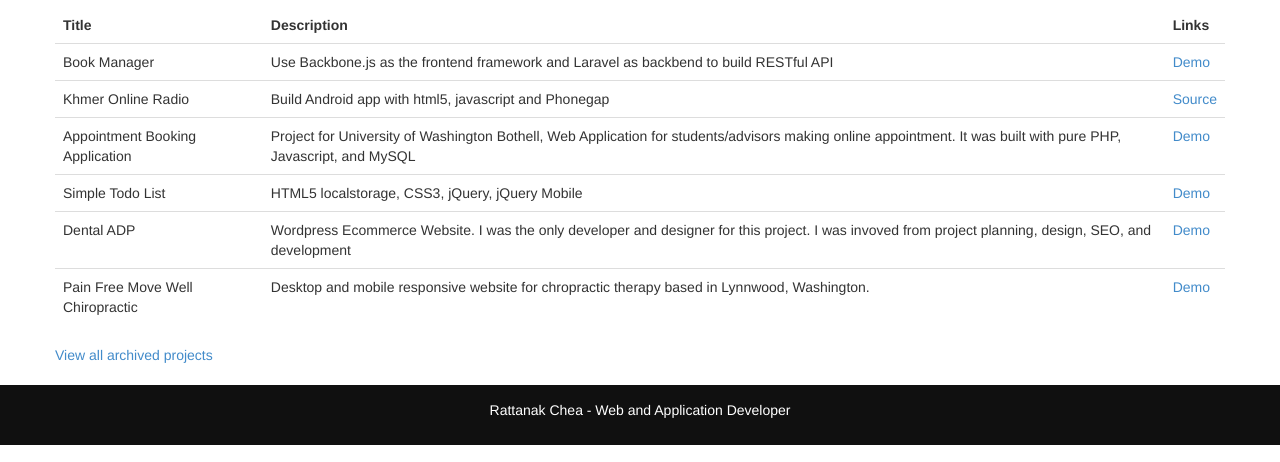
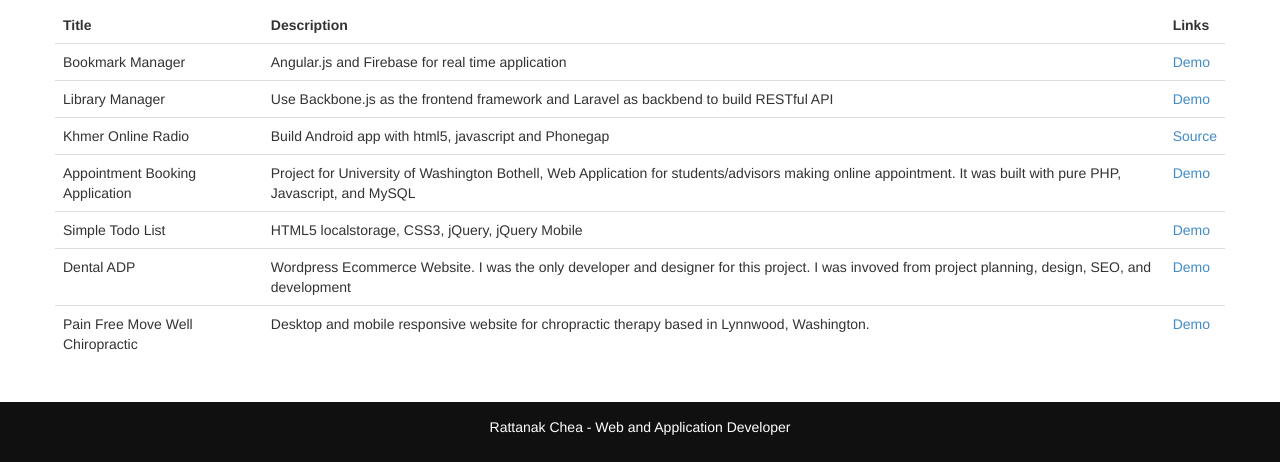
Before and after one commit to rattanakchea/me2014, a plain HTML site: page index.html in a window 1280 px wide. Shown: the part 636-1098 px from the top of the page. Drawn offline with Linux system fonts and the light colour scheme; files that its build step writes are made by us from their sources.

Commit message:
new project, modifies gitignore

```diff
--- a/index.html
+++ b/index.html
@@ -121,11 +121,6 @@
                 </script>
 
             </div>
-
-            <div class="row">
-                <span><a target="new" href="http://www.rattanak.com/projects/">View all archived projects</a></span>
-            </div>
-
         </div> <!--body container end-->
 
         <footer>
@@ -134,9 +129,8 @@
             </center>
         </footer>
 
-
 <!--        <script src="https://ajax.googleapis.com/ajax/libs/jquery/2.1.0/jquery.min.js"></script>-->
-        <script src = "js/vendor/jquery-2.1.0.min.js"></script>
+        <script src="js/vendor/jquery-2.1.0.min.js"></script>
         <script src="js/vendor/underscore-min.js" type="text/javascript"></script>
         <!-- Latest compiled and minified JavaScript -->
         <script src="js/bootstrap.min.js"></script>
--- a/js/main.js
+++ b/js/main.js
@@ -13,9 +13,10 @@
 
     };
 
-    $.get('js/project.json', function(data){
-
-      var projects = data.projects;
+    $.getJSON('js/project.json', function(data){
+     //data = JSON.parse(data);
+     console.log(typeof(data));
+      var projects = (data.projects);
       console.log(projects);
 
       projects.forEach(function(project){
--- a/js/project.json
+++ b/js/project.json
@@ -1,7 +1,15 @@
 {
     "projects": [
+     {
+            "title": "Bookmark Manager",
+            "description": "Angular.js and Firebase for real time application",
+            "links" : {
+                "demo" : "https://bookmark101.firebaseapp.com/",
+                "source": ""
+                }
+        },
         {
-            "title": "Book Manager",
+            "title": "Library Manager",
             "description": "Use Backbone.js as the frontend framework and Laravel as backbend to build RESTful API",
             "links" : {
                 "demo" : "http://rattanak.com/book-manager",
```
Also changed, not shown: 1 other file.
